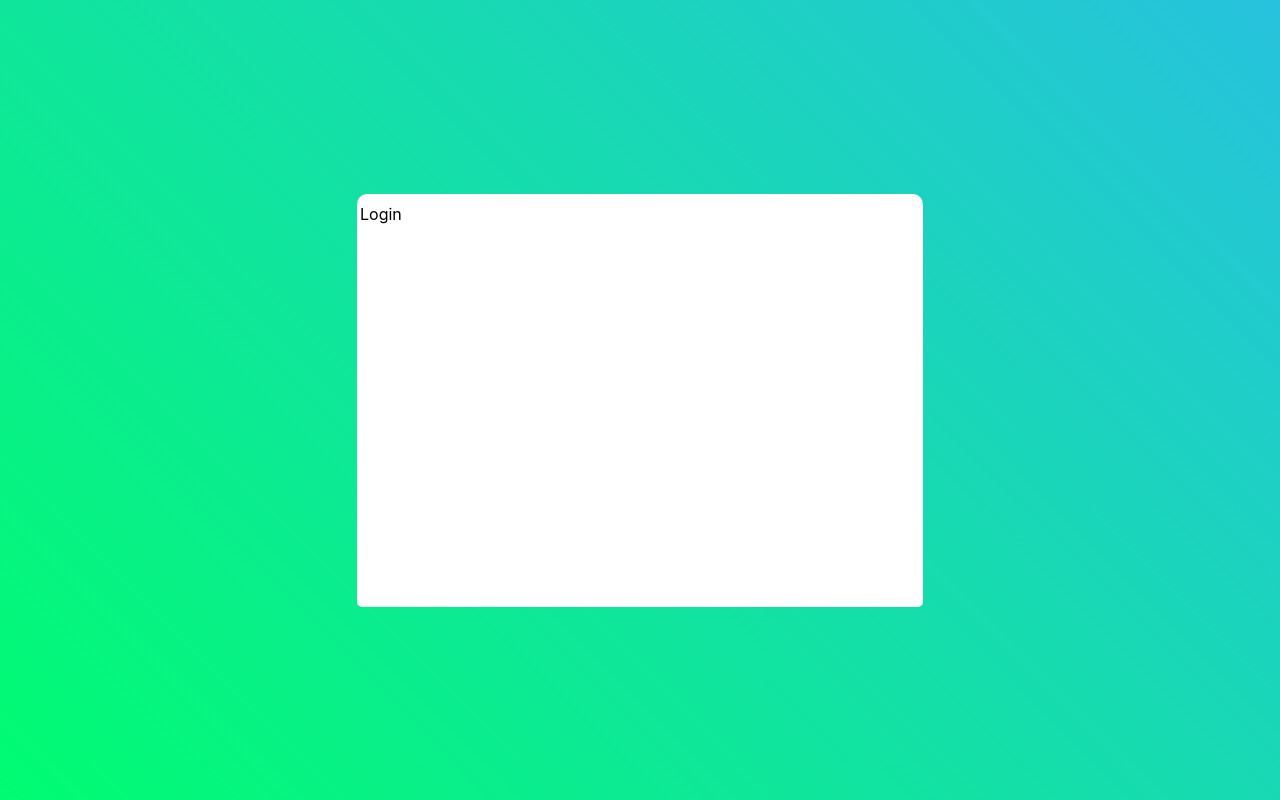
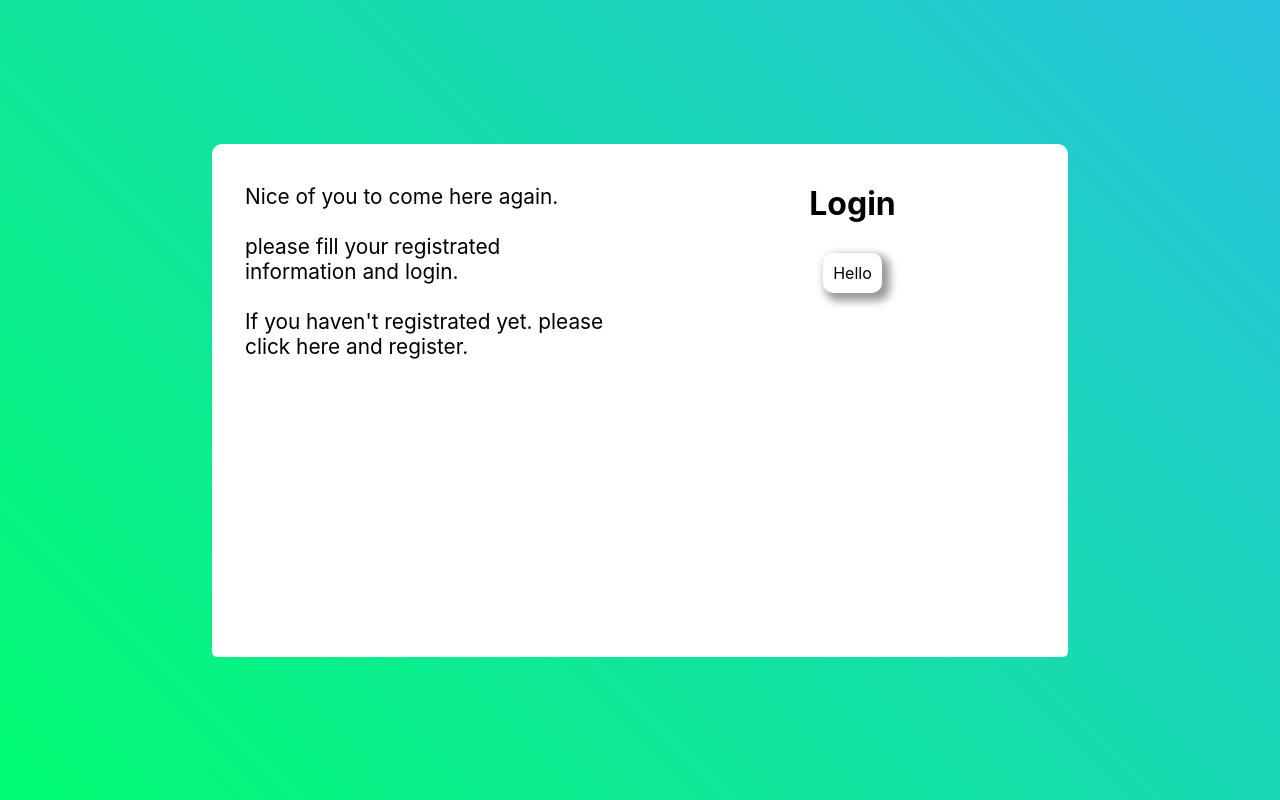
Before and after one commit to shaypet/ele-assigment, a React (Create React App) app in the folder client/: page /auth/login in a window 1280 px wide. Built offline with nearby package versions, Linux system fonts and the light colour scheme.

Commit message:
login and register styling and components

```diff
--- /dev/null
+++ b/client/src/pages/auth/auth.scss
@@ -0,0 +1,18 @@
+.register-page,
+.login-page {
+  display: flex;
+  width: 850px;
+  min-height: 500px;
+  .padding {
+    padding: 30px;
+  }
+  .padding-row {
+    padding-bottom: 10px;
+  }
+  .auth-title {
+    font-size: 2em;
+    font-weight: bolder;
+    text-align: center;
+    margin-bottom: 30px;
+  }
+}
--- /dev/null
+++ b/client/src/pages/auth/components/auth-form-box/auth-form-box.scss
@@ -0,0 +1,8 @@
+.auth-form-box {
+  box-shadow: 5px 5px 8px 3px rgba(0, 0, 0, 0.4);
+  border-radius: 10px;
+  padding: 10px;
+  display: flex;
+  flex-direction: column;
+  align-items: center;
+}
--- /dev/null
+++ b/client/src/pages/auth/components/auth-form-box/auth-form-box.tsx
@@ -0,0 +1,6 @@
+import React from "react";
+import "./auth-form-box.scss";
+const AuthFormBox = ({ children }: { children: React.ReactNode }) => {
+  return <div className="auth-form-box">{children}</div>;
+};
+export default AuthFormBox;
--- a/client/src/pages/auth/login.tsx
+++ b/client/src/pages/auth/login.tsx
@@ -1,4 +1,27 @@
+import { Link } from "react-router-dom";
+import "./auth.scss";
+import AuthFormBox from "./components/auth-form-box/auth-form-box";
 const LoginPage = () => {
-  return <div>Login</div>;
+  return (
+    <div className="login-page">
+      <div className="start-align-side padding big-text flex flex-center flex-column">
+        <div></div>
+        <div>
+          Nice of you to come here again.
+          <br />
+          <br />
+          please fill your registrated information and login.
+          <br />
+          <br />
+          If you haven't registrated yet. please click{" "}
+          <Link to="../register">here</Link> and register.
+        </div>
+      </div>
+      <div className="end-align-side padding flex flex-center flex-column">
+        <div className="auth-title">Login</div>
+        <AuthFormBox>Hello</AuthFormBox>
+      </div>
+    </div>
+  );
 };
 export default LoginPage;
--- a/client/src/pages/auth/register.tsx
+++ b/client/src/pages/auth/register.tsx
@@ -1,4 +1,4 @@
 const RegisterPage = () => {
-  return <div>Register</div>;
+  return <div className="register-page">Register</div>;
 };
 export default RegisterPage;
```
